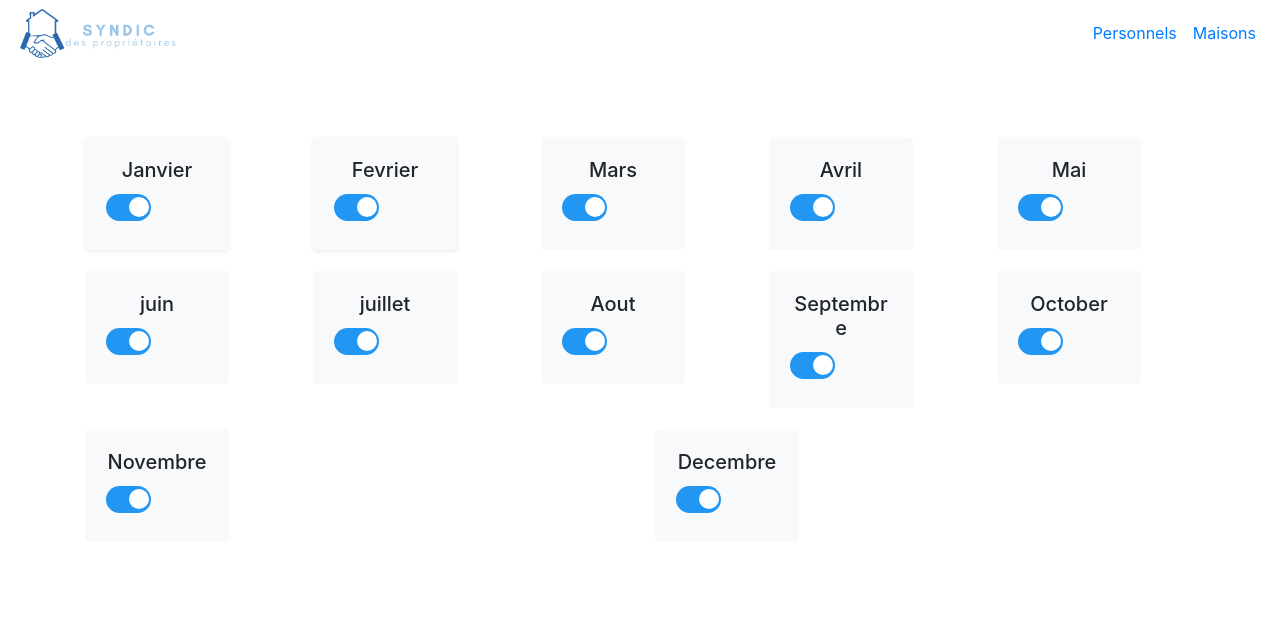
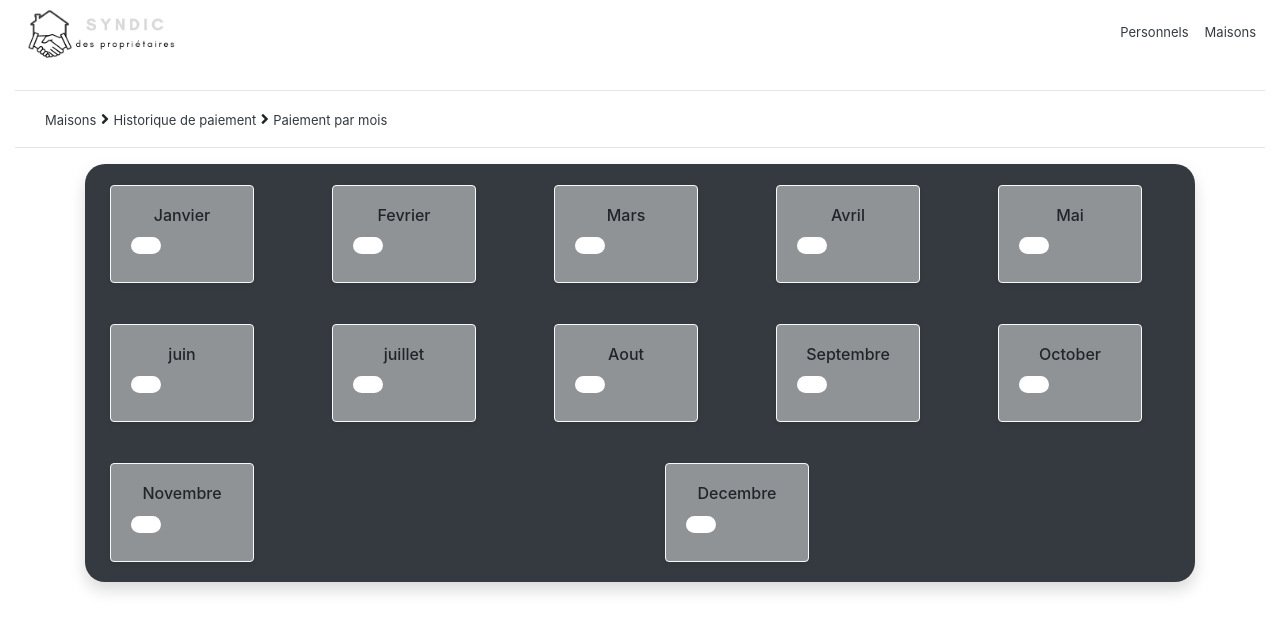
Before and after one commit to rihemebh/Syndic, a Symfony app: template syndic_BD/templates/houses/payMonth.html.twig in a window 1280 px wide. Shown: the top 632 px of the page. Run offline with Twig, Linux system fonts and the light colour scheme; the template is opened without the code that fills it, so the values that code supplies are empty; some libraries are stand-ins or nearby versions.

Commit message:
new design

```diff
--- a/syndic_BD/templates/base.html.twig
+++ b/syndic_BD/templates/base.html.twig
@@ -16,8 +16,11 @@
 height:50px;
         }
         :root{
-            --navColor : #2968AD;
+            --navColor : black;
             --navLight: #9AC5E7 ;
+        }
+        .text-dark{
+            font-size: small;
         }
     </style>
     <body>
@@ -27,9 +30,10 @@ height:50px;
 
         <!--NAVBAR-->
         {% block nav  %}
-            <nav class="navbar navbar-expand  bg-white  navbar-dark ">
+{#            <div class="container-fluid" style="height: 40px"></div>#}
+            <nav class="navbar navbar-expand border-dark bg-white  navbar-dark ">
 
-                       <img src="syndic.png" class="img">
+                       <img src="syndic2.png" class="img">
 
                 <button class="navbar-toggler bg-light" type="button" data-toggle="collapse" data-target="#navbarNav"
                         aria-controls="navbarNav" aria-expanded="false" aria-label="Toggle navigation">
--- a/syndic_BD/templates/houses/payMonth.html.twig
+++ b/syndic_BD/templates/houses/payMonth.html.twig
@@ -1,22 +1,24 @@
 {% extends 'base.html.twig' %}
 
-{% block title %}historique paiement{% endblock %}
+{% block title %}Historique paiement{% endblock %}
 
   {% block liItem0 %}
-      <a class="nav-link text-primary  " href="/base"><i class="fad fa-home-alt"></i> </a>
+      <a class="nav-link text-dark  " href="/base"><i class="fad fa-home-alt"></i> </a>
   {% endblock %}
  {% block liItem1 %}
-     <a class="nav-link  text-primary" href="/workers">Personnels</a>
+     <a class="nav-link  text-dark" href="/workers">Personnels</a>
  {% endblock %}
 {% block liItem2 %}
-    <a class="nav-link text-primary  " href="/houses#"> Maisons</a>
+    <a class="nav-link text-dark  " href="/houses#"> Maisons</a>
 {% endblock %}
 
  {% block stylesheets %}
 <style>
     .card{
         margin-top: 21px;
-        margin-right: 20px;
+        margin-right: 10px;
+        margin-left: 10px;
+        margin-bottom: 20px;
     }
 
     .slider {
@@ -34,33 +36,33 @@
     .slider:before {
         position: absolute;
         content: "";
-        height: 20px;
-        width: 20px;
+        height: 13px;
+        width: 13px;
         left: 3px;
-        bottom: 4px;
+        bottom: 2px;
         background-color: white;
         -webkit-transition: .4s;
         transition: .4s;
     }
 
     input:checked + .slider {
-        background-color: #2196F3;
+        background-color: white;
     }
 
     input:focus + .slider {
-        box-shadow: 0 0 1px #2196F3;
+        box-shadow: 0 0 1px white;
     }
 
     input:checked + .slider:before {
-        -webkit-transform: translateX(20px);
-        -ms-transform: translateX(20px);
-        transform: translateX(20px);
+        -webkit-transform: translateX(12px);
+        -ms-transform: translateX(12px);
+        transform: translateX(12px);
     }
     .switch {
         position: relative;
         display: inline-block;
-        width: 45px;
-        height: 27px;
+        width: 30px;
+        height: 17px;
     }
 
     .switch input {
@@ -69,22 +71,54 @@
         height: 0;
     }
     .slider.round {
-        border-radius: 34px;
+        border-radius: 37px;
     }
 
     .slider.round:before {
         border-radius: 50%;
     }
+    #retour{
+        margin-top : -20px ;
+        margin-left:30px;
+        margin-bottom: -5px;
+    }
+    .text-dark{
+        font-size: small;
+    }
     </style>
 {% endblock %}
 {% block body %}
-    <div class="container" style="height: 50px;"></div>
-    <div class="container ">
+<br>
+<div class="container-fluid " >
+    <hr style="margin-top: 0">
+    <a href="/houses" class="text-dark" id="retour">Maisons</a>
+    <i class="fas fa-angle-right smaller" ></i>
+    <a href="/histPay" class="text-dark">  Historique de paiement</a>
+    <i class="fas fa-angle-right smaller " ></i>
+    <a href="/month" class="disabled text-dark">  Paiement par mois</a>
+    <hr>
+</div>
+
+    <div class="container">
+{#    <div class="container">#}
+{#        <div class="row">#}
+{#            <div class="col-6">#}
+{#                <label  class="switch float-right">#}
+{#                    <input type="checkbox" checked>#}
+{#                    <span class="slider round"></span>#}
+
+{#                </label>#}
+{#                <span>selectionner tout</span>#}
+
+{#            </div>#}
+{#        </div>#}
+{#    </div>#}
+    <div class="container shadow bg-dark" style=" border-radius: 20px 20px">
         <div class="row">
             <div class="col">
-                <div class="card shadow-sm bg-light border-light" style="width:9rem;">
+                <div class="card shadow-sm border-light" style="width:9rem;   background-color: rgb(255,255,255,0.45); background-blend-mode: overlay">
                     <div class="card-body">
-                        <h5 class="text-center card-title">Janvier</h5>
+                        <h6 class="text-center card-title">Janvier</h6>
                         <p class="card-text">  <label class="switch">
                                 <input type="checkbox" checked>
                                 <span class="slider round"></span>
@@ -94,9 +128,9 @@
                 </div>
             </div>
             <div class="col">
-                <div class="card bg-light shadow-sm border-light" style="width:9rem;">
+                <div class="card shadow-sm border-light" style="width:9rem;  background-color: rgb(255,255,255,0.45); background-blend-mode: overlay">
                     <div class="card-body">
-                        <h5 class="text-center card-title">Fevrier</h5>
+                        <h6 class="text-center card-title">Fevrier</h6>
 
                         <label class="switch">
                                 <input type="checkbox" checked>
@@ -107,9 +141,9 @@
                 </div>
             </div>
             <div class="col">
-                <div class="card bg-light border-light" style="width:9rem;">
+                <div class="card  shadow-sm border-light" style="width:9rem;  background-color: rgb(255,255,255,0.45); background-blend-mode: overlay">
                     <div class="card-body">
-                        <h5 class="text-center card-title">Mars</h5>
+                        <h6 class="text-center card-title">Mars</h6>
                         <p class="card-text"> <label class="switch">
                                 <input type="checkbox" checked>
                                 <span class="slider round"></span>
@@ -119,9 +153,9 @@
                 </div>
             </div>
             <div class="col">
-                <div class="card bg-light border-light" style="width:9rem;">
+                <div class="card shadow-sm border-light" style="width:9rem;  background-color: rgb(255,255,255,0.45); background-blend-mode: overlay">
                     <div class="card-body">
-                        <h5 class="text-center card-title">Avril</h5>
+                        <h6 class="text-center card-title">Avril</h6>
                         <p class="card-text"> <label class="switch">
                                 <input type="checkbox" checked>
                                 <span class="slider round"></span>
@@ -131,9 +165,9 @@
                 </div>
             </div>
             <div class="col">
-                <div class="card bg-light border-light" style="width:9rem;">
+                <div class="card  shadow-sm border-light" style="width:9rem;  background-color: rgb(255,255,255,0.45); background-blend-mode: overlay">
                     <div class="card-body">
-                        <h5 class="text-center card-title">Mai</h5>
+                        <h6 class="text-center card-title">Mai</h6>
                         <p class="card-text"> <label class="switch">
                                 <input type="checkbox" checked>
                                 <span class="slider round"></span>
@@ -143,9 +177,9 @@
                 </div>
             </div>
             <div class="col">
-                <div class="card bg-light border-light" style="width:9rem;">
+                <div class="card  shadow-sm border-light" style="width:9rem;  background-color: rgb(255,255,255,0.45); background-blend-mode: overlay">
                     <div class="card-body">
-                        <h5 class="text-center card-title">juin</h5>
+                        <h6 class="text-center card-title">juin</h6>
                         <p class="card-text"> <label class="switch">
                                 <input type="checkbox" checked>
                                 <span class="slider round"></span>
@@ -155,9 +189,10 @@
                 </div>
             </div>
             <div class="col">
-                <div class="card bg-light border-light" style="width:9rem;">
+                <div class="card  border-light shadow-sm" style=" background-color: rgb(255,255,255,0.45);
+                 background-blend-mode: overlay; width:9rem;">
                     <div class="card-body">
-                        <h5 class="text-center card-title">juillet</h5>
+                        <h6 class="text-center card-title">juillet</h6>
                         <p class="card-text"> <label class="switch">
                                 <input type="checkbox" checked>
                                 <span class="slider round"></span>
@@ -167,9 +202,9 @@
                 </div>
             </div>
             <div class="col">
-                <div class="card bg-light border-light" style="width:9rem;">
+                <div class="card  border-light shadow-sm" style="width:9rem;  background-color: rgb(255,255,255,0.45); background-blend-mode: overlay">
                     <div class="card-body">
-                        <h5 class="text-center card-title">Aout</h5>
+                        <h6 class="text-center card-title">Aout</h6>
                         <p class="card-text"> <label class="switch">
                                 <input type="checkbox" checked>
                                 <span class="slider round"></span>
@@ -179,9 +214,9 @@
                 </div>
             </div>
             <div class="col">
-                <div class="card bg-light border-light" style="width:9rem;">
+                <div class="card  border-light shadow-sm" style="width:9rem;  background-color: rgb(255,255,255,0.45); background-blend-mode: overlay">
                     <div class="card-body">
-                        <h5 class="text-center card-title">Septembre</h5>
+                        <h6 class="text-center card-title">Septembre</h6>
                         <p class="card-text"> <label class="switch">
                                 <input type="checkbox" checked>
                                 <span class="slider round"></span>
@@ -191,9 +226,9 @@
                 </div>
             </div>
             <div class="col">
-                <div class="card bg-light border-light" style="width:9rem;">
+                <div class="card  border-light shadow-sm" style="width:9rem;  background-color: rgb(255,255,255,0.45); background-blend-mode: overlay">
                     <div class="card-body">
-                        <h5 class="text-center card-title">October</h5>
+                        <h6 class="text-center card-title">October</h6>
                         <p class="card-text"> <label class="switch">
                                 <input type="checkbox" checked>
                                 <span class="slider round"></span>
@@ -203,9 +238,9 @@
                 </div>
             </div>
             <div class="col">
-                <div class="card bg-light border-light" style="width:9rem;">
+                <div class="card  shadow-sm border-light" style=" background-color: rgb(255,255,255,0.45); background-blend-mode: overlay; width:9rem;">
                     <div class="card-body">
-                        <h5 class="text-center card-title">Novembre</h5>
+                        <h6 class="text-center card-title">Novembre</h6>
                         <p class="card-text"> <label class="switch">
                                 <input type="checkbox" checked>
                                 <span class="slider round"></span>
@@ -215,9 +250,10 @@
                 </div>
             </div>
             <div class="col">
-                <div class="card bg-light border-light" style="width:9rem;">
+                <div class="card  border-light  shadow-sm" style="width:9rem;
+                background-color: rgb(255,255,255,0.45); background-blend-mode: overlay">
                     <div class="card-body">
-                        <h5 class="text-center card-title">Decembre</h5>
+                        <h6 class="text-center card-title">Decembre</h6>
                         <p class="card-text"> <label class="switch">
                                 <input type="checkbox" checked>
                                 <span class="slider round"></span>
@@ -228,4 +264,5 @@
             </div>
         </div>
     </div>
+    </div>
 {% endblock %}
```
Also changed, not shown: syndic_BD/templates/base/index.html.twig (+80 -43 lines), syndic_BD/templates/houses/histpay.html.twig (+33 -18 lines), syndic_BD/templates/houses/houses.html.twig (+7 -6 lines), syndic_BD/public/3.jpg (deleted), syndic_BD/public/Syndic.png (deleted), syndic_BD/public/Syndic1.png (added), syndic_BD/public/Syndic2.png (added), syndic_BD/public/frame.png (added), syndic_BD/public/frame1.png (added), syndic_BD/public/money.jpeg, syndic_BD/public/money1.jpeg (added), syndic_BD/public/money2.jpeg (renamed from syndic_BD/public/pexels-photo-4968380.jpeg), syndic_BD/public/money3.jpg (added), syndic_BD/public/pexels-photo-4968636.jpeg (deleted).
